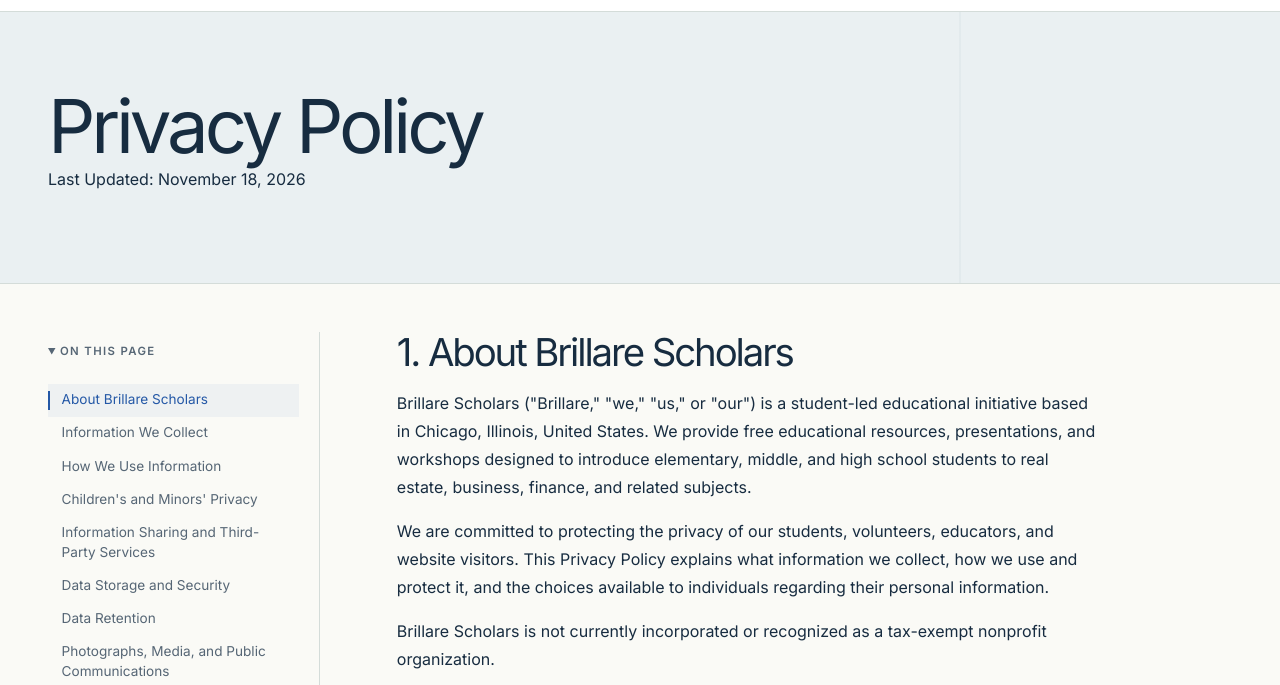
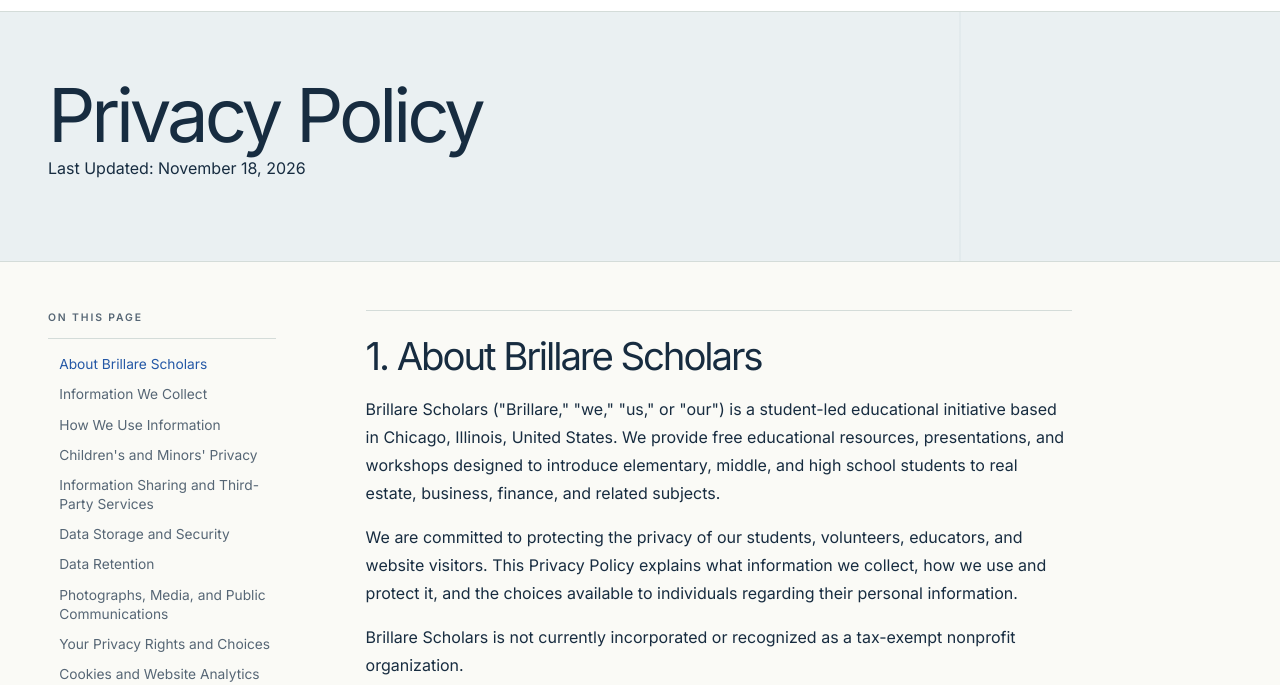
Before and after one commit to AndrewJMinkin/brillarerealestate, a website: page privacy-policy/index.html in a window 1280 px wide. Shown: the part 77-762 px from the top of the page. Drawn offline with Linux system fonts and the light colour scheme.

Commit message:
Simplify legal page contents and animate the active section marker

```diff
--- a/policy.css
+++ b/policy.css
@@ -1,52 +1,19 @@
-.policy-layout {
-  display: grid;
-  grid-template-columns: minmax(210px, 17rem) minmax(0, 70ch);
-  gap: clamp(2rem, 6vw, 6rem);
-  align-items: start;
-  padding-block: 3rem 6rem;
-}
-.policy-index {
-  position: sticky;
-  top: 105px;
-  border: 1px solid var(--line);
-  background: var(--white);
-  padding: 1rem;
-}
-.policy-index summary { cursor: pointer; font-weight: 600; }
-.policy-index details[open] summary { margin-bottom: .75rem; }
-.policy-links { max-height: calc(100dvh - 195px); overflow: auto; }
-.policy-links a {
-  display: block;
-  padding: .5rem .75rem;
-  font-size: .85rem;
-  border-left: 2px solid var(--line);
-}
-.policy-links a:hover, .policy-links a[aria-current] {
-  color: var(--blue);
-  border-color: var(--blue);
-  background: var(--pale);
-}
-.policy-copy { min-width: 0; line-height: 1.75; overflow-wrap: anywhere; }
-.policy-copy h2 { font-size: clamp(1.9rem, 3vw, 2.6rem); margin: 2rem 0 1rem; border-top: 1px solid var(--line); padding-top: 1.5rem; }
-.policy-copy h2:first-child { margin-top: 0; padding-top: 0; border: 0; }
-.policy-copy h3 { margin: 1.4rem 0 .6rem; }
-.policy-copy ul { list-style: disc; padding-left: 1.5rem; }
-.policy-copy a { color: var(--blue); text-decoration: underline; }
-@media (max-width: 760px) {
-  .policy-layout { grid-template-columns: 1fr; gap: 1.5rem; padding-top: 1.5rem; }
-  .policy-index { position: static; }
-}
-@media (prefers-reduced-motion: reduce) { html { scroll-behavior: auto; } }
 
-.policy-index { border: 0; border-right: 1px solid var(--line); background: transparent; padding: 0 1.25rem 0 0; }
-.policy-index summary { font-size: .71rem; letter-spacing: .12em; text-transform: uppercase; color: var(--muted); padding: .65rem 0; }
-.policy-links { scrollbar-width: thin; }
-.policy-links a { position: relative; border: 0; padding: .42rem .85rem; line-height: 1.45; color: var(--muted); transition: color .18s, background-color .22s; }
-.policy-links a::before { content: ""; position: absolute; left: 0; inset-block: .45rem; width: 2px; background: var(--blue); transform: scaleY(0); transition: transform .22s ease; }
-.policy-links a:hover, .policy-links a[aria-current] { background: rgba(36,88,166,.05); color: var(--blue); }
-.policy-links a[aria-current]::before { transform: scaleY(1); }
-.policy-copy h2 { font-size: clamp(1.9rem,3vw,2.5rem); margin-top: 2.75rem; }
-.policy-copy li + li { margin-top: .35rem; }
-.policy-copy li::marker { color: var(--blue); }
-@media (max-width:760px) { .policy-index { border-right: 0; border-block: 1px solid var(--line); padding: .4rem 0; } }
-@media (prefers-reduced-motion:reduce) { .policy-links a, .policy-links a::before { transition: none; } }
+.policy-layout {display:grid;grid-template-columns:minmax(180px,228px) minmax(0,70ch);gap:clamp(2rem,7vw,7rem);align-items:start;padding-block:3rem 6rem}
+.policy-index {position:sticky;top:108px;color:var(--muted)}
+.policy-index summary {list-style:none;cursor:pointer;text-transform:uppercase;font:600 .65rem/1.5 Inter,Arial,sans-serif;letter-spacing:.18em;border-bottom:1px solid var(--line);padding-bottom:.8rem}
+.policy-index summary::-webkit-details-marker {display:none}
+.policy-links {position:relative;max-height:calc(100dvh - 190px);overflow:auto;scrollbar-width:thin;padding-block:.65rem}
+.policy-links a {display:block;position:relative;padding:.34rem 0 .34rem .7rem;color:var(--muted);font:400 .86rem/1.4 Inter,Arial,sans-serif;text-decoration:none;transition:color .18s}
+.policy-links a:hover,.policy-links a[aria-current] {color:var(--blue)}
+.policy-links::before {content:"";position:absolute;left:0;top:0;height:var(--marker-height,0px);width:2px;background:var(--blue);transform:translateY(var(--marker-top,0px));transition:transform .22s ease,height .22s ease}
+.policy-copy {min-width:0;line-height:1.75;overflow-wrap:anywhere}
+.policy-copy h2 {font-size:clamp(1.75rem,3vw,2.45rem);line-height:1.14;margin:2.3rem 0 1rem;border-top:1px solid var(--line);padding-top:1.5rem}
+.policy-copy h2:first-child {margin-top:0}
+.policy-copy h3 {margin:1.4rem 0 .6rem}
+.policy-copy ul {list-style:disc;padding-left:1.4rem}
+.policy-copy li::marker {color:var(--blue)}
+.policy-copy a {color:var(--blue);text-decoration:underline}
+body:has(.policy-layout) .page-hero {padding-block:clamp(2rem,5vw,4rem)}
+@media(max-width:760px){.policy-layout{grid-template-columns:1fr;gap:1.6rem;padding-top:1.5rem}.policy-index{position:static}.policy-index summary::after{content:"+";float:right}.policy-index details[open] summary::after{content:"−"}}
+@media(prefers-reduced-motion:reduce){html{scroll-behavior:auto}.policy-links::before,.policy-links a{transition:none}}
```
